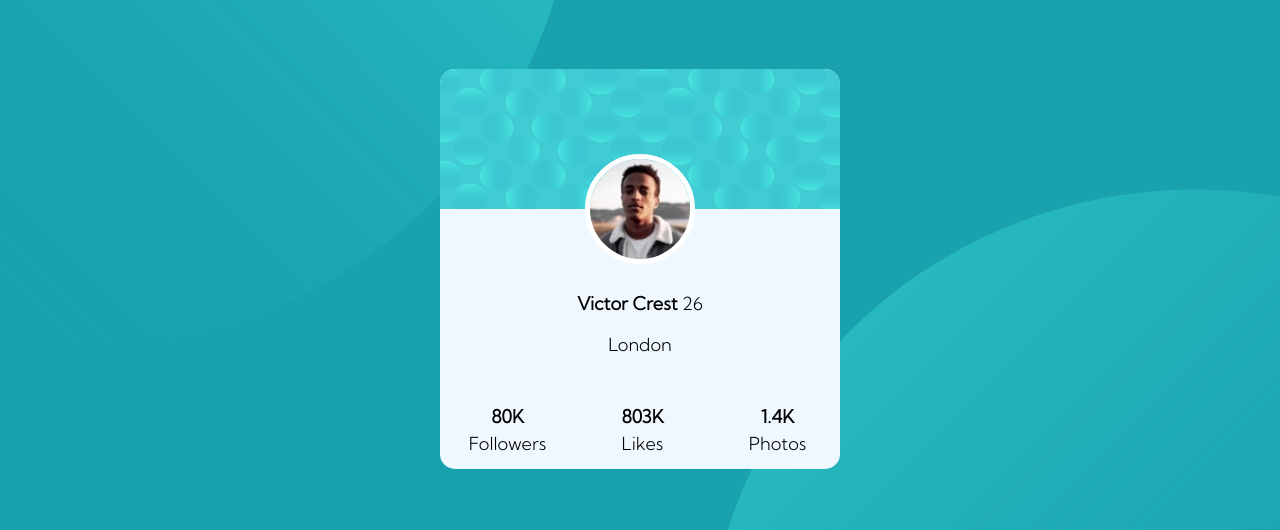
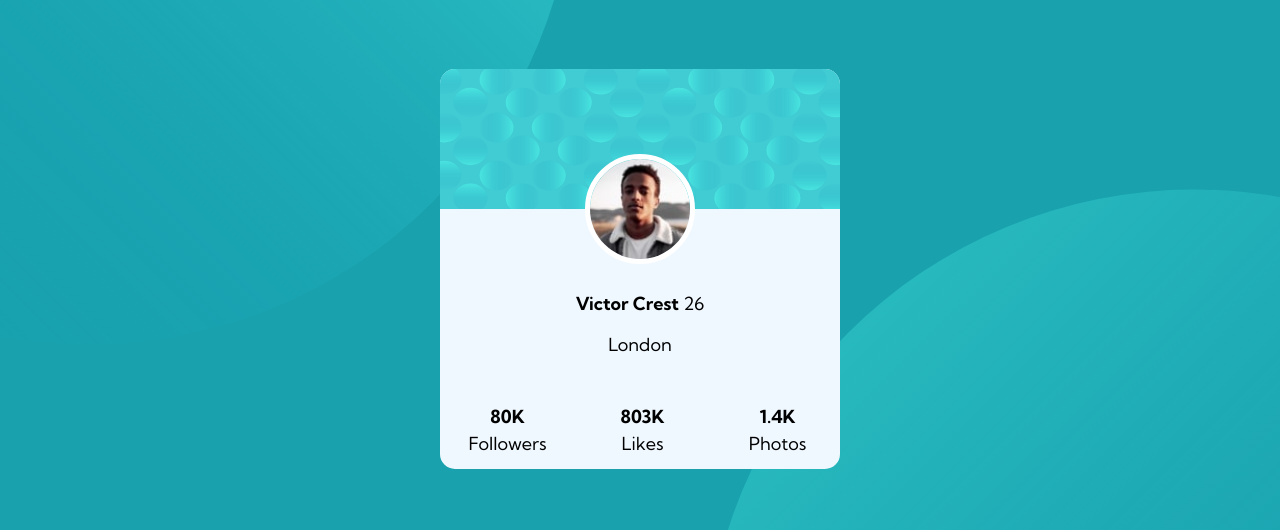
Before and after one commit to Kevo760/Profile-Card-1, a plain HTML site: page index.html in a window 1280 px wide. Shown: the part 131-661 px from the top of the page. Drawn offline with Linux system fonts and the light colour scheme.

Commit message:
Adjusted Text
-Adjusted the Text

```diff
--- a/index.html
+++ b/index.html
@@ -7,7 +7,7 @@
   <link rel="icon" type="image/png" sizes="32x32" href="./images/favicon-32x32.png">
   <link rel="stylesheet" type="text/css" href="style.css">
   <link rel="preconnect" href="https://fonts.gstatic.com">
-<link href="https://fonts.googleapis.com/css2?family=Kumbh+Sans:wght@300&display=swap" rel="stylesheet">
+  <link href="https://fonts.googleapis.com/css2?family=Kumbh+Sans:wght@400;700&display=swap" rel="stylesheet"/>
 
   <title>Frontend Mentor | Profile card component</title>
 
--- a/style.css
+++ b/style.css
@@ -23,7 +23,7 @@ body {
 }
 
 .profilebox {
-  font-family: Kumbh Sans;
+  font-family: "Kumbh Sans", sans-serif;
   font-size: 18px;
   background-color: #F0F8FF;
   border-radius: 15px;
```
